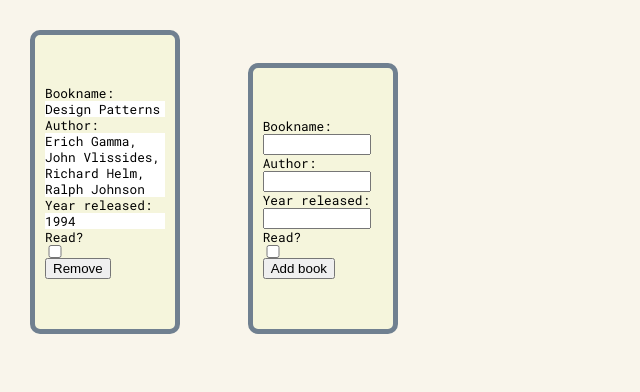
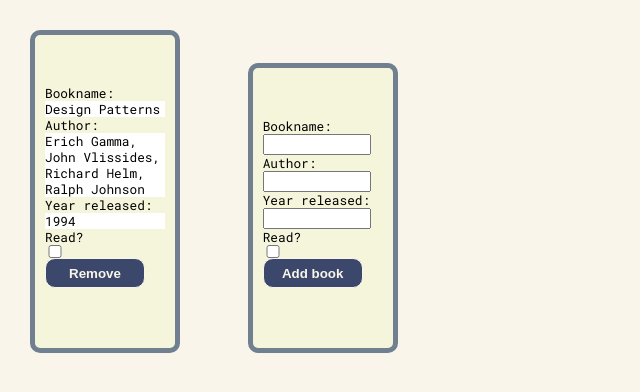
Before and after one commit to Jonee2/libraryJS, a website: page index.html in a window 1280 px wide. Shown: the whole page, without its empty margins (0-640 px from the left). Drawn offline with Linux system fonts and the light colour scheme.

Commit message:
added button styling

```diff
--- a/styles.css
+++ b/styles.css
@@ -24,6 +24,23 @@
   border: 5px solid slategrey;
   width: 120px;
 }
+button {
+  width: 100px;
+  height: 30px;
+  border-radius: 10px;
+  border-style: none;
+  background: var(--main-color);
+  border: var(--sub-color) solid 1px;
+  color: var(--sub-color);
+  margin-bottom: 10px;
+  font-weight: 900;
+}
+button:hover {
+  cursor: pointer;
+  background-color: var(--sub-color);
+  border: var(--main-color) solid 1px;
+  color: var(--main-color);
+}
 input {
   width: 100px;
 }
```
